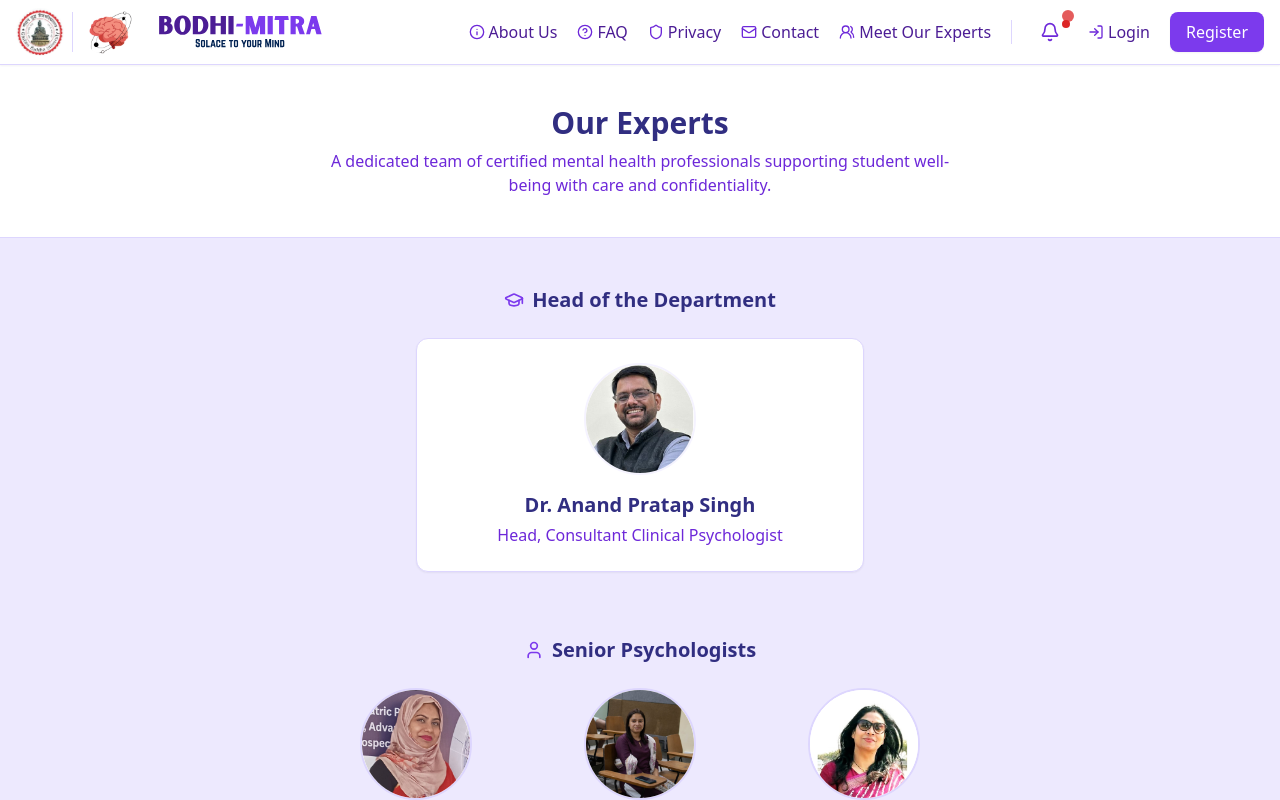
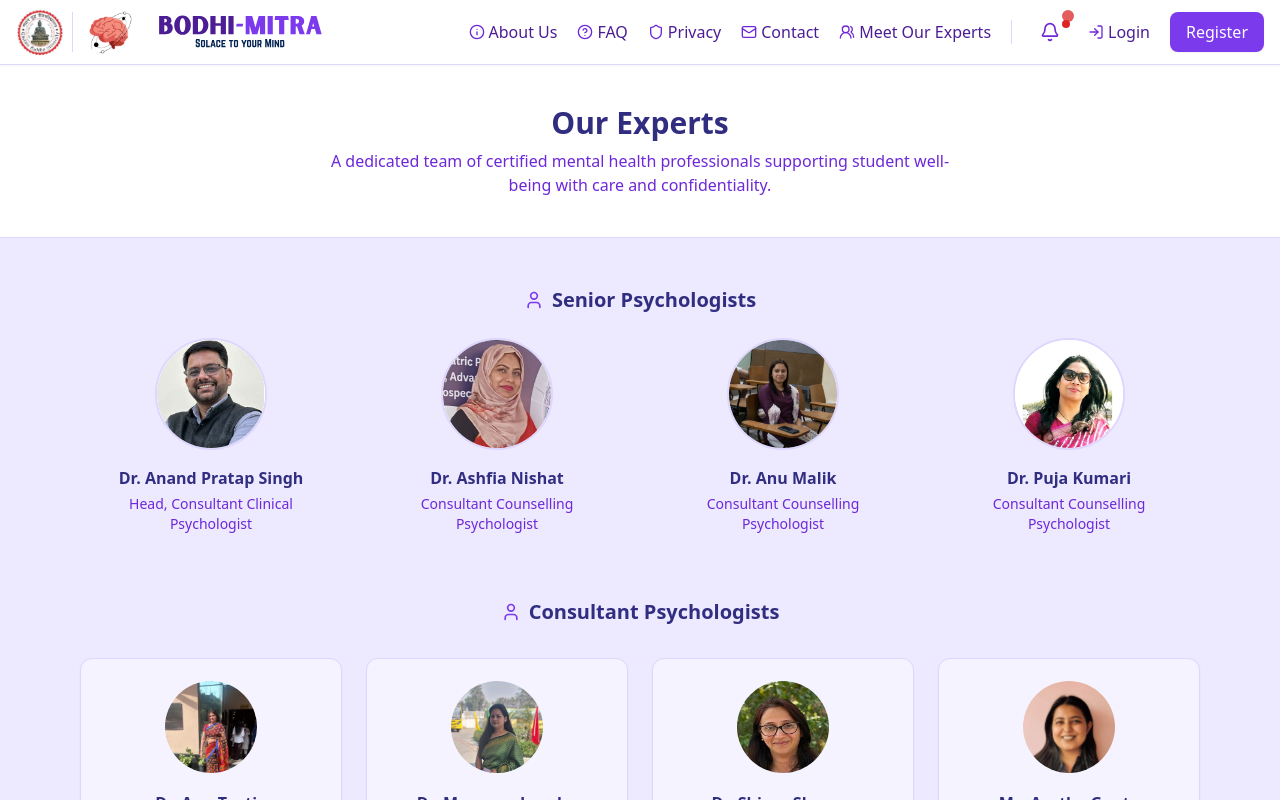
Before and after one commit to abhinavkumar005/Bodhi-Mitra-Solace-to-your-Mind-, a React (Create React App) app in the folder bodhi-mitra-frontend/: page /experts in a window 1280 px wide. Shown: the top 800 px of the page. Built offline with nearby package versions, Linux system fonts and the light colour scheme; no server answers.

Commit message:
hod sir to cunsultant

```diff
--- a/bodhi-mitra-frontend/src/pages/OurExperts.jsx
+++ b/bodhi-mitra-frontend/src/pages/OurExperts.jsx
@@ -12,6 +12,8 @@ export default function OurExperts() {
 
   // ✅ SECTION 2: HIGHLIGHTED TRIAD (Ashfia, Anu, Puja)
   const highlighted = [
+    {
+    name: 'Dr. Anand Pratap Singh',title: 'Head, Consultant Clinical Psychologist',image: '/images/experts/dean.svg'},
     { name: 'Dr. Ashfia Nishat', title: 'Consultant Counselling Psychologist', image: '/images/experts/ashfia-nishat.svg' },
     { name: 'Dr. Anu Malik', title: 'Consultant Counselling Psychologist', image: '/images/experts/anu-malik.svg' },
     { name: 'Dr. Puja Kumari', title: 'Consultant Counselling Psychologist', image: '/images/experts/puja-kumari.svg' }
@@ -52,7 +54,7 @@ export default function OurExperts() {
 
       <main className="max-w-6xl mx-auto px-4 py-8 md:py-12">
         {/* 🥇 SECTION 1: HEAD / DEAN — IN WHITE CARD */}
-        <section className="mb-12 md:mb-16">
+        {/* <section className="mb-12 md:mb-16">
           <div className="text-center mb-6">
             <h2 className="text-lg md:text-xl font-semibold text-[#312E81] flex items-center justify-center gap-2">
               <GraduationCap className="w-5 h-5 text-[#7C3AED]" />
@@ -60,7 +62,7 @@ export default function OurExperts() {
             </h2>
           </div>
 
-          {/* Single centered card (white background, like consultants) */}
+
           <div className="max-w-md mx-auto">
             <div className="bg-white rounded-xl p-6 text-center shadow-sm border border-[#DDD6FE]">
               <div className="w-28 h-28 mx-auto rounded-full overflow-hidden border-2 border-[#F5F3FF]">
@@ -74,7 +76,7 @@ export default function OurExperts() {
               <p className="text-[#6D28D9] mt-1 text-base">{dean.title}</p>
             </div>
           </div>
-        </section>
+        </section> */}
 
         {/* ✅ SECTION 2: HIGHLIGHTED TRIAD — HORIZONTAL LINE */}
         <section className="mb-12 md:mb-16">
@@ -85,7 +87,7 @@ export default function OurExperts() {
             </h2>
           </div>
 
-          <div className="flex flex-col sm:flex-row justify-center gap-6 sm:gap-8">
+          <div className="grid grid-cols-1 sm:grid-cols-2 md:grid-cols-3 lg:grid-cols-3 xl:grid-cols-4 gap-6">
             {highlighted.map((expert, index) => (
               <div key={index} className="flex flex-col items-center">
                 <div className="w-28 h-28 rounded-full overflow-hidden border-2 border-[#DDD6FE]">
```
